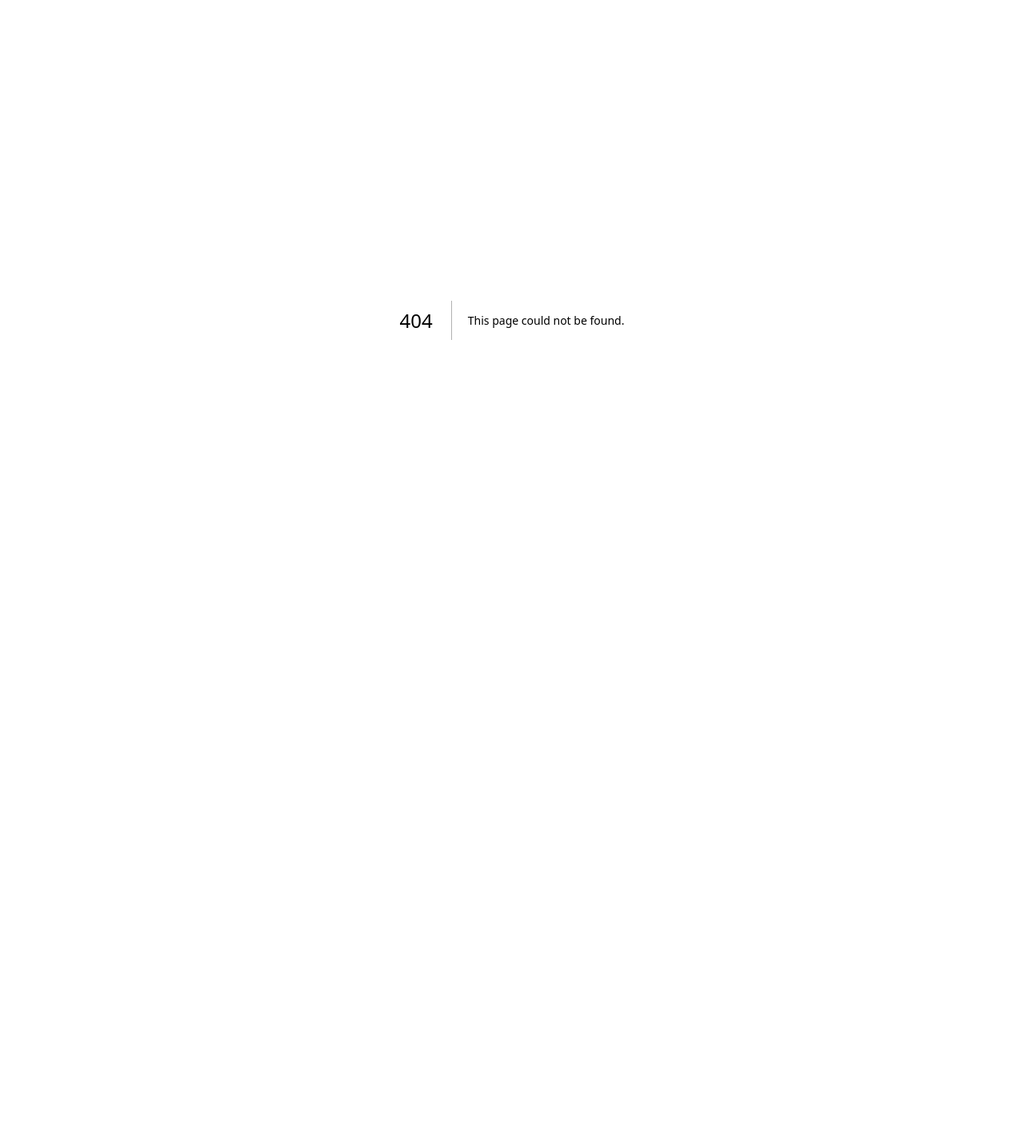
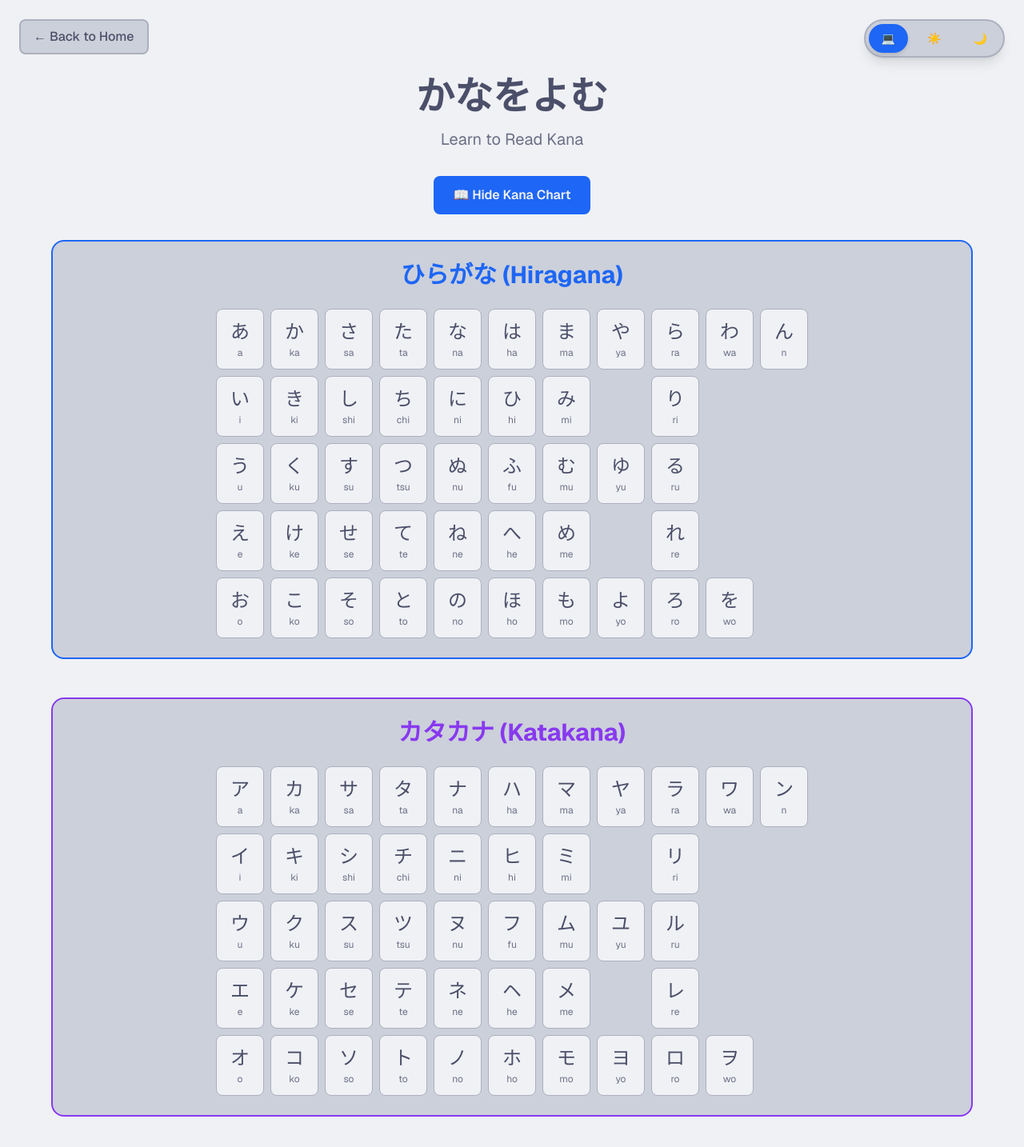
Before and after one commit to Netrunner327/learn_kana, a Next.js app: page /readKana in a window 1280 px wide. Before the commit this address had no page. Shown: the top 1434 px of the page at 80% size. Before the commit the page ends 800 px from the top, so only its background shows below. Built offline with nearby package versions, Linux system fonts and the light colour scheme.

Commit message:
add readKana page, routing and Kana overview

```diff
--- a/app/globals.css
+++ b/app/globals.css
@@ -97,6 +97,6 @@
 body {
   background: var(--ctp-base);
   color: var(--ctp-text);
-  font-family: Arial, Helvetica, sans-serif;
+  font-family: var(--font-geist-sans), sans-serif;
   transition: background-color 0.3s ease, color 0.3s ease;
 }
--- a/app/layout.tsx
+++ b/app/layout.tsx
@@ -26,7 +26,7 @@
   return (
     <html lang="en" suppressHydrationWarning>
       <body
-        className={`${geistSans.variable} ${geistMono.variable} antialiased`}
+        className={`${geistSans.variable} ${geistMono.variable} ${geistSans.className} antialiased`}
       >
         <ThemeProvider>{children}</ThemeProvider>
       </body>
--- a/app/page.tsx
+++ b/app/page.tsx
@@ -1,11 +1,13 @@
 "use client";
 
 import { useState, useEffect } from "react";
+import { useRouter } from "next/navigation";
 import Tutorial from "./components/Tutorial";
 import ThemeToggle from "./components/ThemeToggle";
 
-export default function Home() {
+export default function HomePage() {
   const [showTutorial, setShowTutorial] = useState(false);
+  const router = useRouter();
 
   useEffect(() => {
     // Check if user has dismissed the tutorial before
@@ -46,8 +48,7 @@
           {/* Learn to Read Kana - Active */}
           <button
             onClick={() => {
-              // TODO: Navigate to reading practice
-              alert("Reading practice coming soon!");
+              router.push('/readKana');
             }}
             className="group relative overflow-hidden rounded-2xl p-8 shadow-xl hover:shadow-2xl transition-all duration-300 transform hover:-translate-y-2 border-2"
             style={{
--- /dev/null
+++ b/app/readKana/page.tsx
@@ -0,0 +1,163 @@
+"use client";
+
+import { useState } from "react";
+import { useRouter } from "next/navigation";
+import ThemeToggle from "../components/ThemeToggle";
+
+// Hiragana characters
+const hiragana = [
+  { kana: 'あ', romaji: 'a' }, { kana: 'い', romaji: 'i' }, { kana: 'う', romaji: 'u' }, { kana: 'え', romaji: 'e' }, { kana: 'お', romaji: 'o' },
+  { kana: 'か', romaji: 'ka' }, { kana: 'き', romaji: 'ki' }, { kana: 'く', romaji: 'ku' }, { kana: 'け', romaji: 'ke' }, { kana: 'こ', romaji: 'ko' },
+  { kana: 'さ', romaji: 'sa' }, { kana: 'し', romaji: 'shi' }, { kana: 'す', romaji: 'su' }, { kana: 'せ', romaji: 'se' }, { kana: 'そ', romaji: 'so' },
+  { kana: 'た', romaji: 'ta' }, { kana: 'ち', romaji: 'chi' }, { kana: 'つ', romaji: 'tsu' }, { kana: 'て', romaji: 'te' }, { kana: 'と', romaji: 'to' },
+  { kana: 'な', romaji: 'na' }, { kana: 'に', romaji: 'ni' }, { kana: 'ぬ', romaji: 'nu' }, { kana: 'ね', romaji: 'ne' }, { kana: 'の', romaji: 'no' },
+  { kana: 'は', romaji: 'ha' }, { kana: 'ひ', romaji: 'hi' }, { kana: 'ふ', romaji: 'fu' }, { kana: 'へ', romaji: 'he' }, { kana: 'ほ', romaji: 'ho' },
+  { kana: 'ま', romaji: 'ma' }, { kana: 'み', romaji: 'mi' }, { kana: 'む', romaji: 'mu' }, { kana: 'め', romaji: 'me' }, { kana: 'も', romaji: 'mo' },
+  { kana: 'や', romaji: 'ya' }, { kana: '', romaji: '' }, { kana: 'ゆ', romaji: 'yu' }, { kana: '', romaji: '' }, { kana: 'よ', romaji: 'yo' },
+  { kana: 'ら', romaji: 'ra' }, { kana: 'り', romaji: 'ri' }, { kana: 'る', romaji: 'ru' }, { kana: 'れ', romaji: 're' }, { kana: 'ろ', romaji: 'ro' },
+  { kana: 'わ', romaji: 'wa' }, { kana: '', romaji: '' }, { kana: '', romaji: '' }, { kana: '', romaji: '' }, { kana: 'を', romaji: 'wo' },
+  { kana: 'ん', romaji: 'n' }, { kana: '', romaji: '' }, { kana: '', romaji: '' }, { kana: '', romaji: '' }, { kana: '', romaji: '' },
+];
+
+// Katakana characters
+const katakana = [
+  { kana: 'ア', romaji: 'a' }, { kana: 'イ', romaji: 'i' }, { kana: 'ウ', romaji: 'u' }, { kana: 'エ', romaji: 'e' }, { kana: 'オ', romaji: 'o' },
+  { kana: 'カ', romaji: 'ka' }, { kana: 'キ', romaji: 'ki' }, { kana: 'ク', romaji: 'ku' }, { kana: 'ケ', romaji: 'ke' }, { kana: 'コ', romaji: 'ko' },
+  { kana: 'サ', romaji: 'sa' }, { kana: 'シ', romaji: 'shi' }, { kana: 'ス', romaji: 'su' }, { kana: 'セ', romaji: 'se' }, { kana: 'ソ', romaji: 'so' },
+  { kana: 'タ', romaji: 'ta' }, { kana: 'チ', romaji: 'chi' }, { kana: 'ツ', romaji: 'tsu' }, { kana: 'テ', romaji: 'te' }, { kana: 'ト', romaji: 'to' },
+  { kana: 'ナ', romaji: 'na' }, { kana: 'ニ', romaji: 'ni' }, { kana: 'ヌ', romaji: 'nu' }, { kana: 'ネ', romaji: 'ne' }, { kana: 'ノ', romaji: 'no' },
+  { kana: 'ハ', romaji: 'ha' }, { kana: 'ヒ', romaji: 'hi' }, { kana: 'フ', romaji: 'fu' }, { kana: 'ヘ', romaji: 'he' }, { kana: 'ホ', romaji: 'ho' },
+  { kana: 'マ', romaji: 'ma' }, { kana: 'ミ', romaji: 'mi' }, { kana: 'ム', romaji: 'mu' }, { kana: 'メ', romaji: 'me' }, { kana: 'モ', romaji: 'mo' },
+  { kana: 'ヤ', romaji: 'ya' }, { kana: '', romaji: '' }, { kana: 'ユ', romaji: 'yu' }, { kana: '', romaji: '' }, { kana: 'ヨ', romaji: 'yo' },
+  { kana: 'ラ', romaji: 'ra' }, { kana: 'リ', romaji: 'ri' }, { kana: 'ル', romaji: 'ru' }, { kana: 'レ', romaji: 're' }, { kana: 'ロ', romaji: 'ro' },
+  { kana: 'ワ', romaji: 'wa' }, { kana: '', romaji: '' }, { kana: '', romaji: '' }, { kana: '', romaji: '' }, { kana: 'ヲ', romaji: 'wo' },
+  { kana: 'ン', romaji: 'n' }, { kana: '', romaji: '' }, { kana: '', romaji: '' }, { kana: '', romaji: '' }, { kana: '', romaji: '' },
+];
+
+export default function ReadKanaPage() {
+  const router = useRouter();
+  const [showKanaList, setShowKanaList] = useState(true);
+
+  return (
+    <div className="min-h-screen" style={{ backgroundColor: 'var(--ctp-base)' }}>
+      <ThemeToggle />
+
+      {/* Back Button */}
+      <button
+        onClick={() => router.push('/')}
+        className="fixed top-6 left-6 z-40 px-4 py-2 rounded-lg font-medium transition-all hover:opacity-80"
+        style={{
+          backgroundColor: 'var(--ctp-surface0)',
+          color: 'var(--ctp-text)',
+          border: '2px solid',
+          borderColor: 'var(--ctp-surface2)'
+        }}
+      >
+        ← Back to Home
+      </button>
+
+      <main className="container mx-auto px-8 py-24">
+        {/* Header */}
+        <div className="text-center mb-8">
+          <h1 className="text-5xl font-bold mb-4" style={{ color: 'var(--ctp-text)' }}>
+            かなをよむ
+          </h1>
+          <p className="text-xl" style={{ color: 'var(--ctp-subtext0)' }}>
+            Learn to Read Kana
+          </p>
+        </div>
+
+        {/* Toggle Button */}
+        <div className="flex justify-center mb-8">
+          <button
+            onClick={() => setShowKanaList(!showKanaList)}
+            className="px-6 py-3 rounded-lg font-semibold transition-all hover:opacity-90"
+            style={{
+              backgroundColor: 'var(--ctp-blue)',
+              color: 'var(--ctp-base)'
+            }}
+          >
+            {showKanaList ? '📖 Hide Kana Chart' : '📖 Show Kana Chart'}
+          </button>
+        </div>
+
+        {/* Kana Lists */}
+        {showKanaList && (
+          <div className="space-y-12 max-w-6xl mx-auto">
+            {/* Hiragana */}
+            <div className="p-6 rounded-2xl" style={{
+              backgroundColor: 'var(--ctp-surface0)',
+              border: '2px solid',
+              borderColor: 'var(--ctp-blue)'
+            }}>
+              <h2 className="text-3xl font-bold mb-6 text-center" style={{ color: 'var(--ctp-blue)' }}>
+                ひらがな (Hiragana)
+              </h2>
+              <div className="grid grid-rows-5 grid-flow-col gap-2 justify-center">
+                {hiragana.map((char, index) => (
+                  char.kana ? (
+                    <div
+                      key={index}
+                      className="p-3 rounded-lg text-center transition-all hover:scale-105"
+                      style={{
+                        backgroundColor: 'var(--ctp-base)',
+                        border: '1px solid',
+                        borderColor: 'var(--ctp-surface2)',
+                        minWidth: '60px'
+                      }}
+                    >
+                      <div className="text-2xl mb-0.5" style={{ color: 'var(--ctp-text)' }}>
+                        {char.kana}
+                      </div>
+                      <div className="text-xs" style={{ color: 'var(--ctp-subtext0)' }}>
+                        {char.romaji}
+                      </div>
+                    </div>
+                  ) : (
+                    <div key={index} style={{ minWidth: '60px' }} />
+                  )
+                ))}
+              </div>
+            </div>
+
+            {/* Katakana */}
+            <div className="p-6 rounded-2xl" style={{
+              backgroundColor: 'var(--ctp-surface0)',
+              border: '2px solid',
+              borderColor: 'var(--ctp-mauve)'
+            }}>
+              <h2 className="text-3xl font-bold mb-6 text-center" style={{ color: 'var(--ctp-mauve)' }}>
+                カタカナ (Katakana)
+              </h2>
+              <div className="grid grid-rows-5 grid-flow-col gap-2 justify-center">
+                {katakana.map((char, index) => (
+                  char.kana ? (
+                    <div
+                      key={index}
+                      className="p-3 rounded-lg text-center transition-all hover:scale-105"
+                      style={{
+                        backgroundColor: 'var(--ctp-base)',
+                        border: '1px solid',
+                        borderColor: 'var(--ctp-surface2)',
+                        minWidth: '60px'
+                      }}
+                    >
+                      <div className="text-2xl mb-0.5" style={{ color: 'var(--ctp-text)' }}>
+                        {char.kana}
+                      </div>
+                      <div className="text-xs" style={{ color: 'var(--ctp-subtext0)' }}>
+                        {char.romaji}
+                      </div>
+                    </div>
+                  ) : (
+                    <div key={index} style={{ minWidth: '60px' }} />
+                  )
+                ))}
+              </div>
+            </div>
+          </div>
+        )}
+      </main>
+    </div>
+  );
+}
```
